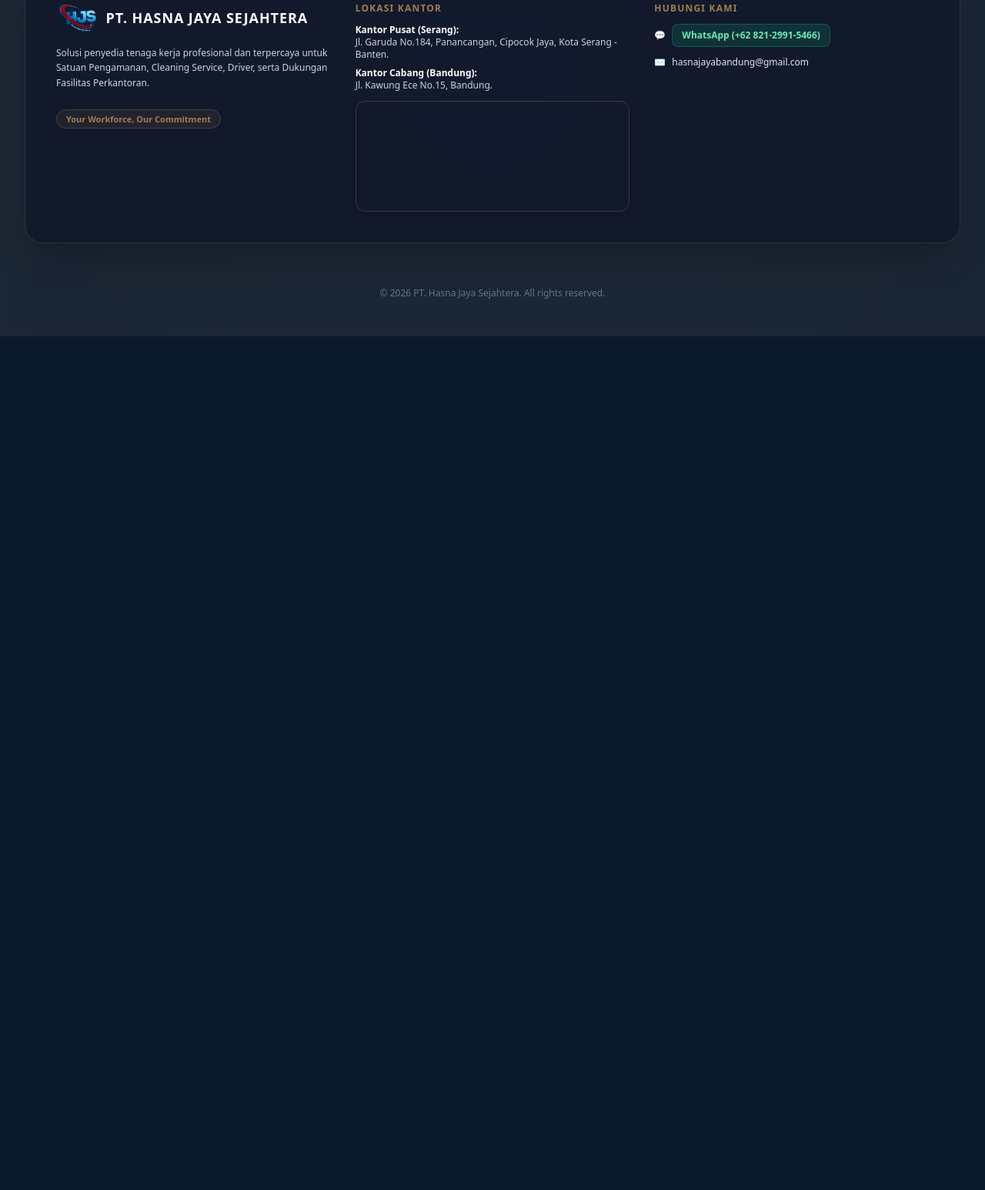
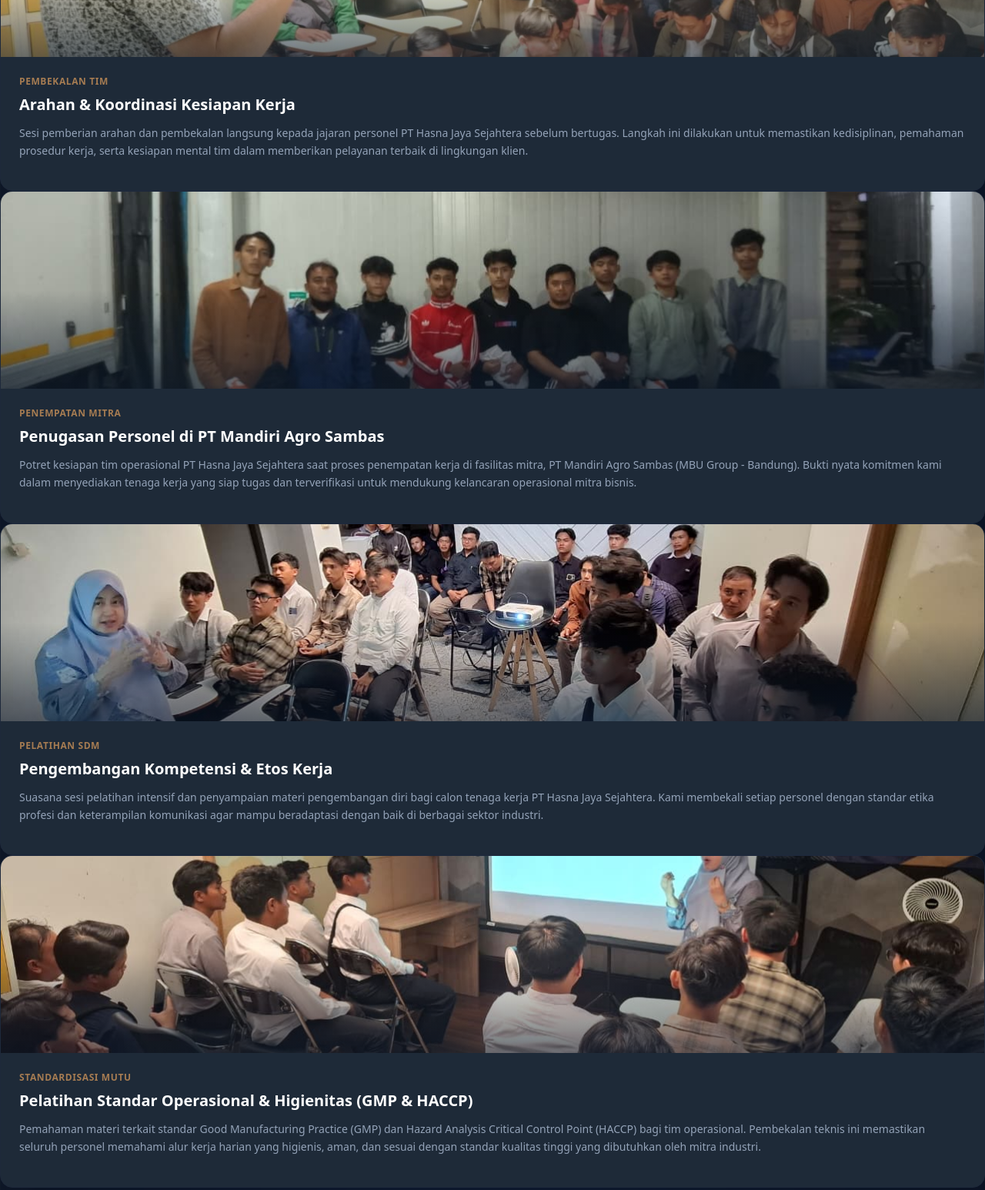
Before and after one commit to HJSbdg/hasna-jaya-sejahtera, a plain HTML site: page galeri.html in a window 1280 px wide. Shown: the part 1886-3432 px from the top of the page at 77% size. Before the commit the page ends 2323 px from the top, so only its background shows below. Drawn offline with nearby package versions, Linux system fonts and the light colour scheme; grey boxes are pictures that could not be loaded.

Commit message:
Update galeri.html

```diff
--- a/galeri.html
+++ b/galeri.html
@@ -299,6 +299,65 @@
 
             </div>
         </div>
+        <!-- Card 6: briefing-tim.jpeg -->
+<div class="bg-navyCard rounded-2xl overflow-hidden border border-slate-800 transition-all duration-500 hover:-translate-y-2 hover:shadow-2xl hover:shadow-warmBrown/20 hover:border-warmBrown/50 flex flex-col" data-aos="fade-up" data-aos-delay="100">
+    <div class="relative overflow-hidden group h-64">
+        <img src="galeri/briefing-tim.jpeg" alt="Arahan & Koordinasi Kesiapan Kerja" class="w-full h-full object-cover transition-transform duration-700 group-hover:scale-110">
+        <div class="absolute inset-0 bg-gradient-to-t from-navyDark via-transparent to-transparent opacity-60"></div>
+    </div>
+    <div class="p-6 flex-1 flex flex-col justify-between">
+        <div>
+            <span class="text-xs font-semibold text-warmBronze uppercase tracking-wider block mb-2">PEMBEKALAN TIM</span>
+            <h3 class="text-xl font-bold text-white mb-3">Arahan & Koordinasi Kesiapan Kerja</h3>
+            <p class="text-slate-400 text-sm leading-relaxed mb-4">Sesi pemberian arahan dan pembekalan langsung kepada jajaran personel PT Hasna Jaya Sejahtera sebelum bertugas. Langkah ini dilakukan untuk memastikan kedisiplinan, pemahaman prosedur kerja, serta kesiapan mental tim dalam memberikan pelayanan terbaik di lingkungan klien.</p>
+        </div>
+    </div>
+</div>
+
+<!-- Card 7: mandiri-agro-sambas.jpeg -->
+<div class="bg-navyCard rounded-2xl overflow-hidden border border-slate-800 transition-all duration-500 hover:-translate-y-2 hover:shadow-2xl hover:shadow-warmBrown/20 hover:border-warmBrown/50 flex flex-col" data-aos="fade-up" data-aos-delay="200">
+    <div class="relative overflow-hidden group h-64">
+        <img src="galeri/mandiri-agro-sambas.jpeg" alt="Penugasan Personel di PT Mandiri Agro Sambas" class="w-full h-full object-cover transition-transform duration-700 group-hover:scale-110">
+        <div class="absolute inset-0 bg-gradient-to-t from-navyDark via-transparent to-transparent opacity-60"></div>
+    </div>
+    <div class="p-6 flex-1 flex flex-col justify-between">
+        <div>
+            <span class="text-xs font-semibold text-warmBronze uppercase tracking-wider block mb-2">PENEMPATAN MITRA</span>
+            <h3 class="text-xl font-bold text-white mb-3">Penugasan Personel di PT Mandiri Agro Sambas</h3>
+            <p class="text-slate-400 text-sm leading-relaxed mb-4">Potret kesiapan tim operasional PT Hasna Jaya Sejahtera saat proses penempatan kerja di fasilitas mitra, PT Mandiri Agro Sambas (MBU Group - Bandung). Bukti nyata komitmen kami dalam menyediakan tenaga kerja yang siap tugas dan terverifikasi untuk mendukung kelancaran operasional mitra bisnis.</p>
+        </div>
+    </div>
+</div>
+
+<!-- Card 8: pelatihan-sdm.jpeg -->
+<div class="bg-navyCard rounded-2xl overflow-hidden border border-slate-800 transition-all duration-500 hover:-translate-y-2 hover:shadow-2xl hover:shadow-warmBrown/20 hover:border-warmBrown/50 flex flex-col" data-aos="fade-up" data-aos-delay="300">
+    <div class="relative overflow-hidden group h-64">
+        <img src="galeri/pelatihan-sdm.jpeg" alt="Pengembangan Kompetensi & Etos Kerja" class="w-full h-full object-cover transition-transform duration-700 group-hover:scale-110">
+        <div class="absolute inset-0 bg-gradient-to-t from-navyDark via-transparent to-transparent opacity-60"></div>
+    </div>
+    <div class="p-6 flex-1 flex flex-col justify-between">
+        <div>
+            <span class="text-xs font-semibold text-warmBronze uppercase tracking-wider block mb-2">PELATIHAN SDM</span>
+            <h3 class="text-xl font-bold text-white mb-3">Pengembangan Kompetensi & Etos Kerja</h3>
+            <p class="text-slate-400 text-sm leading-relaxed mb-4">Suasana sesi pelatihan intensif dan penyampaian materi pengembangan diri bagi calon tenaga kerja PT Hasna Jaya Sejahtera. Kami membekali setiap personel dengan standar etika profesi dan keterampilan komunikasi agar mampu beradaptasi dengan baik di berbagai sektor industri.</p>
+        </div>
+    </div>
+</div>
+
+<!-- Card 9: materi-gmp-haccp.jpeg -->
+<div class="bg-navyCard rounded-2xl overflow-hidden border border-slate-800 transition-all duration-500 hover:-translate-y-2 hover:shadow-2xl hover:shadow-warmBrown/20 hover:border-warmBrown/50 flex flex-col" data-aos="fade-up" data-aos-delay="100">
+    <div class="relative overflow-hidden group h-64">
+        <img src="galeri/materi-gmp-haccp.jpeg" alt="Pelatihan Standar Operasional & Higienitas (GMP & HACCP)" class="w-full h-full object-cover transition-transform duration-700 group-hover:scale-110">
+        <div class="absolute inset-0 bg-gradient-to-t from-navyDark via-transparent to-transparent opacity-60"></div>
+    </div>
+    <div class="p-6 flex-1 flex flex-col justify-between">
+        <div>
+            <span class="text-xs font-semibold text-warmBronze uppercase tracking-wider block mb-2">STANDARDISASI MUTU</span>
+            <h3 class="text-xl font-bold text-white mb-3">Pelatihan Standar Operasional & Higienitas (GMP & HACCP)</h3>
+            <p class="text-slate-400 text-sm leading-relaxed mb-4">Pemahaman materi terkait standar Good Manufacturing Practice (GMP) dan Hazard Analysis Critical Control Point (HACCP) bagi tim operasional. Pembekalan teknis ini memastikan seluruh personel memahami alur kerja harian yang higienis, aman, dan sesuai dengan standar kualitas tinggi yang dibutuhkan oleh mitra industri.</p>
+        </div>
+    </div>
+</div>
     </main>
 
     <!-- SECTION FOOTER & KONTAK -->
```
